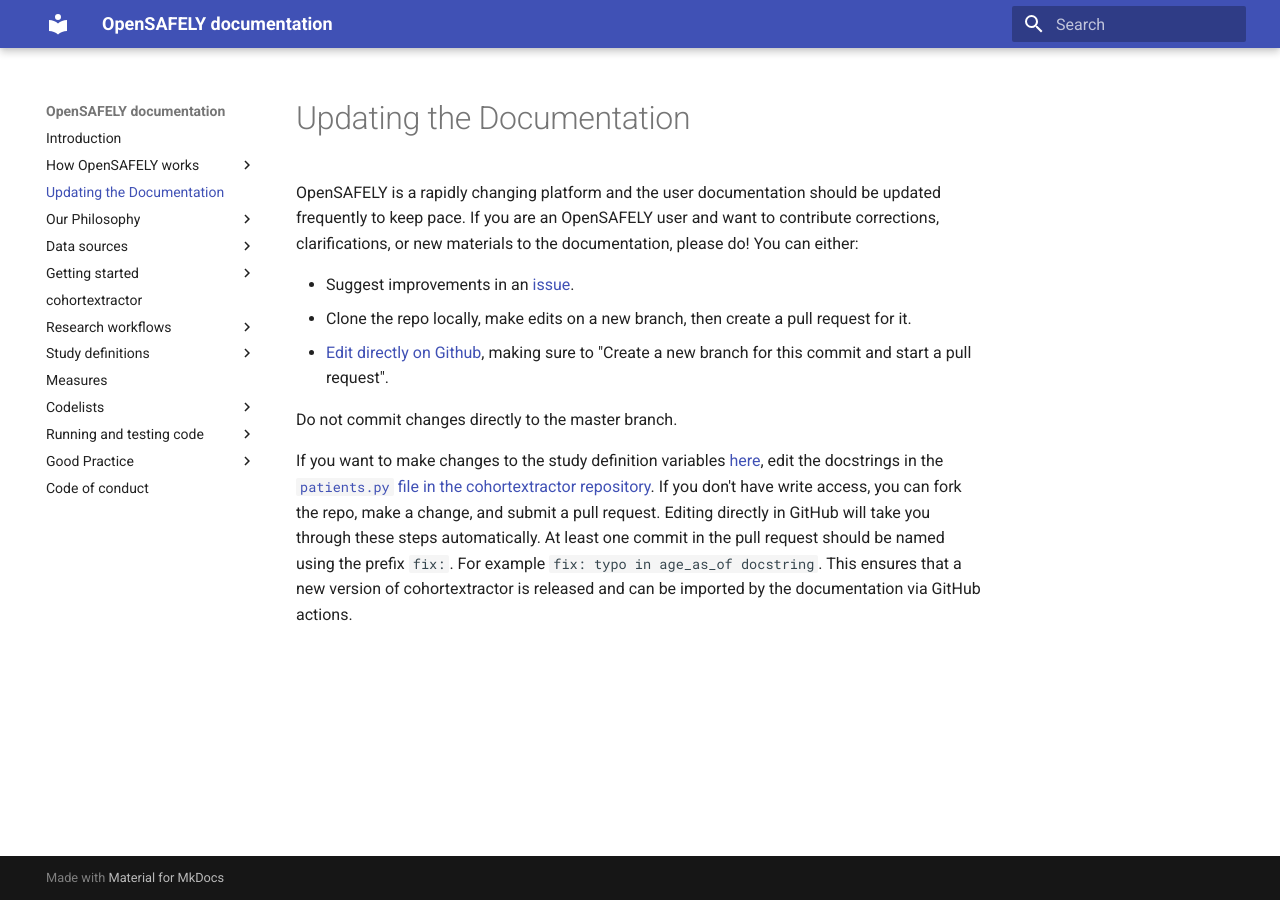
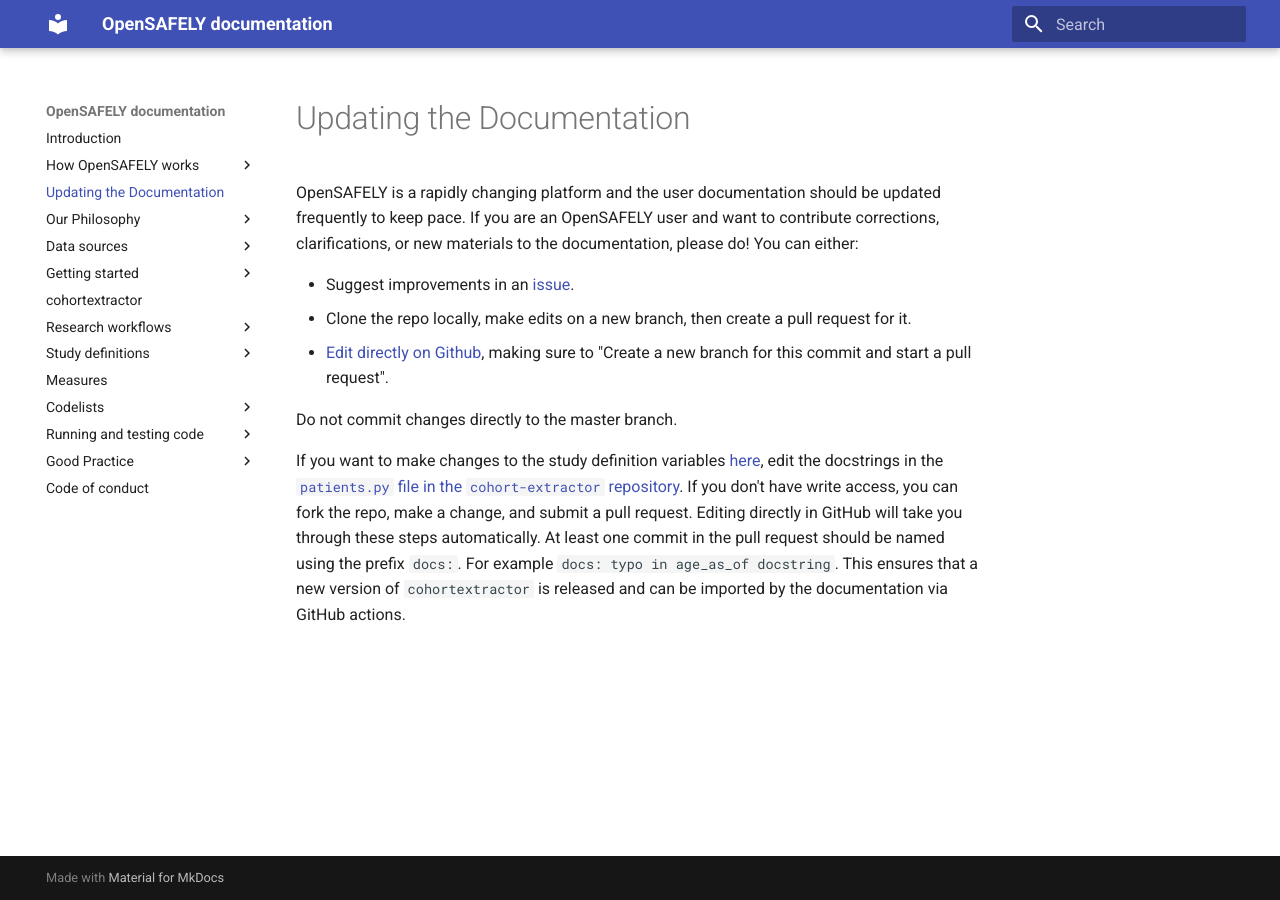
Before and after one commit to opensafely/documentation, an MkDocs documentation site: the page built from docs/updating-documentation.md, in a window 1280 px wide. Built offline with MkDocs 1.6.1 and Material for MkDocs 9.7.7, drawn with Linux system fonts in a browser that asks for light colours.

Commit message:
use docs not fix for cohortextractor

```diff
--- a/docs/updating-documentation.md
+++ b/docs/updating-documentation.md
@@ -9,8 +9,8 @@
 
 Do not commit changes directly to the master branch.
 
-If you want to make changes to the  study definition variables [here](study-def-extractor-functions.md), edit the docstrings in the [`patients.py` file in the cohortextractor repository](https://github.com/opensafely/cohort-extractor/blob/master/cohortextractor/patients.py).
+If you want to make changes to the  study definition variables [here](study-def-extractor-functions.md), edit the docstrings in the [`patients.py` file in the `cohort-extractor` repository](https://github.com/opensafely/cohort-extractor/blob/master/cohortextractor/patients.py).
 If you don't have write access, you can fork the repo, make a change, and submit a pull request.
 Editing directly in GitHub will take you through these steps automatically.
-At least one commit in the pull request should be named using the prefix `fix: `. For example `fix: typo in age_as_of docstring`.
-This ensures that a new version of cohortextractor is released and can be imported by the documentation via GitHub actions.
+At least one commit in the pull request should be named using the prefix `docs: `. For example `docs: typo in age_as_of docstring`.
+This ensures that a new version of `cohortextractor` is released and can be imported by the documentation via GitHub actions.
```
